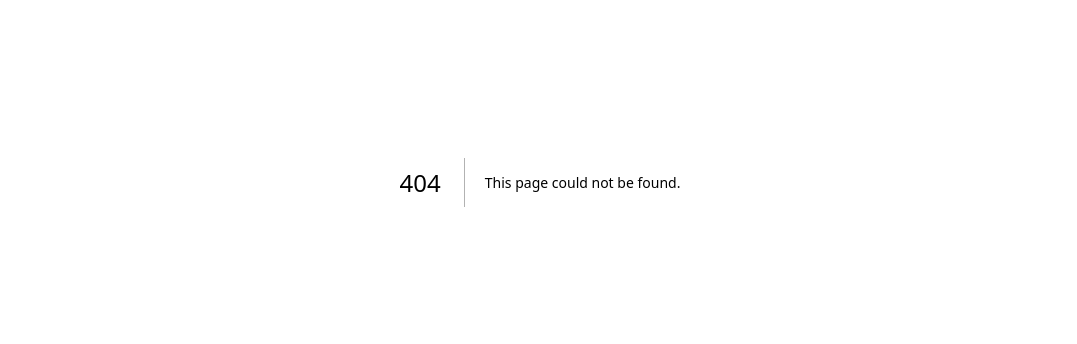
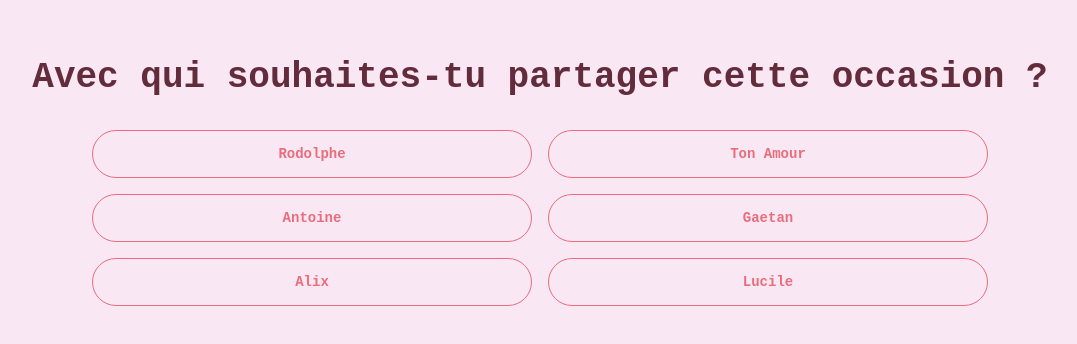
Before and after one commit to Fendry02/suprise-v2, a Next.js app: page /qui in a window 1280 px wide. Before the commit this address had no page. Shown: the part 218-562 px from the top of the page, without its empty margins (100-1177 px from the left). Built offline with nearby package versions, Linux system fonts and the light colour scheme.

Commit message:
add qui page

```diff
--- a/app/nature/page.tsx
+++ /dev/null
@@ -1,3 +0,0 @@
-export default function Nature() {
-  return <div>Nature</div>
-}
--- a/app/page.tsx
+++ b/app/page.tsx
@@ -7,7 +7,7 @@ export default function Home() {
   const router = useRouter()
 
   const handleNavigation = () => {
-    router.push('/nature')
+    router.push('/qui')
   }
 
   return (
--- /dev/null
+++ b/app/qui/page.tsx
@@ -0,0 +1,91 @@
+'use client'
+
+export default function Nature() {
+  const handleWrongResponse = () => {
+    ;(
+      document.getElementById('wrong-response') as HTMLDialogElement
+    )?.showModal()
+  }
+
+  const handleRightResponse = () => {
+    ;(
+      document.getElementById('right-response') as HTMLDialogElement
+    )?.showModal()
+  }
+
+  return (
+    <section className="flex flex-col items-center justify-center h-screen p-16">
+      <h1 className="text-4xl font-bold">
+        Avec qui souhaites-tu partager cette occasion ?
+      </h1>
+      <div className="grid grid-cols-1 gap-4 sm:grid-cols-2 w-full max-w-md sm:max-w-4xl pt-8">
+        <button
+          className="btn btn-primary btn-outline"
+          onClick={handleWrongResponse}
+        >
+          Rodolphe
+        </button>
+        <button
+          className="btn btn-primary btn-outline"
+          onClick={handleRightResponse}
+        >
+          Ton Amour
+        </button>
+        <button
+          className="btn btn-primary btn-outline"
+          onClick={handleWrongResponse}
+        >
+          Antoine
+        </button>
+        <button
+          className="btn btn-primary btn-outline"
+          onClick={handleWrongResponse}
+        >
+          Gaetan
+        </button>
+        <button
+          className="btn btn-primary btn-outline"
+          onClick={handleWrongResponse}
+        >
+          Alix
+        </button>
+        <button
+          className="btn btn-primary btn-outline"
+          onClick={handleWrongResponse}
+        >
+          Lucile
+        </button>
+      </div>
+
+      <dialog
+        id="wrong-response"
+        className="modal modal-bottom sm:modal-middle"
+      >
+        <div className="modal-box">
+          <h3 className="font-bold text-lg text-error">Mauvaise réponse</h3>
+          <p className="py-4">Tu n'as pas choisi la bonne personne !</p>
+          <div className="modal-action">
+            <form method="dialog">
+              <button className="btn btn-outline btn-error">Fermer</button>
+            </form>
+          </div>
+        </div>
+      </dialog>
+
+      <dialog
+        id="right-response"
+        className="modal modal-bottom sm:modal-middle"
+      >
+        <div className="modal-box">
+          <h3 className="font-bold text-lg text-success">Bonne réponse</h3>
+          <p className="py-4">Super ! Ce sera avec moi !</p>
+          <div className="modal-action">
+            <form method="dialog">
+              <button className="btn btn-outline btn-success">Suivant</button>
+            </form>
+          </div>
+        </div>
+      </dialog>
+    </section>
+  )
+}
```
